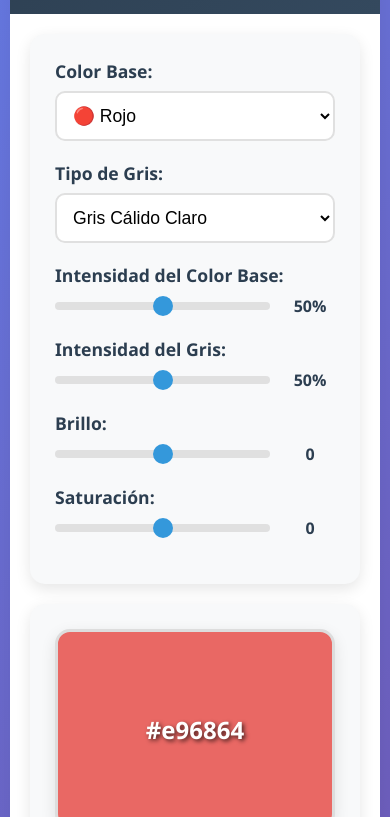
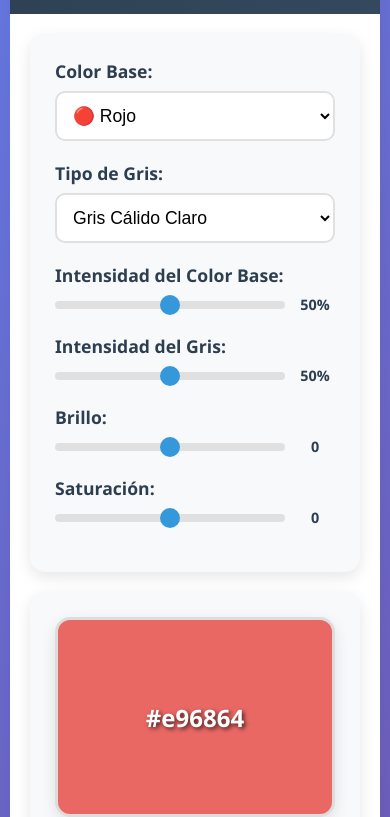
Before and after one commit to chusdomo/Mezclador-Grises-Cromaticos, a plain HTML site: page index.html in a window 390 px wide. Shown: the part 211-1028 px from the top of the page. Drawn offline with Linux system fonts and the light colour scheme.

Commit message:
Update index.html

```diff
--- a/index.html
+++ b/index.html
@@ -27,6 +27,7 @@
   border-radius: 20px;
   box-shadow: 0 20px 40px rgba(0,0,0,0.1);
   overflow: hidden;
+  overflow-x: hidden;
 }
     .header {
       background: linear-gradient(135deg, #2c3e50 0%, #34495e 100%);
@@ -294,12 +295,51 @@
      .preset-item {
        height: 40px;
      }
+     .container {
+       margin: 0;
+       border-radius: 0;
+     }
+     .slider-container {
+       gap: 10px;
+     }
+     .slider-value {
+       min-width: 40px;
+       font-size: 0.9em;
+     }
     }
+ * {
+  max-width: 100%;
+  box-sizing: border-box;
+ }
+
+ .mixer-panel, .result-panel {
+  width: 100%;
+  max-width: 100%;
+  overflow-x: hidden;
+ }
+
+ .color-values {
+  width: 100%;
+  max-width: 100%;
+ }
+
+ .preset-grid {
+  width: 100%;
+  max-width: 100%;
+ }
 Esto hará que:
 
 En PC: altura 50px (25% más que los 40px originales)
 En móvil: altura 40px (como estaba perfecto)
 ¡Listo!
+@media (max-width: 480px) {
+ .main-content {
+   padding: 15px;
+ }
+ .mixer-panel, .result-panel {
+   padding: 20px;
+ }
+}
 
 
 
```
